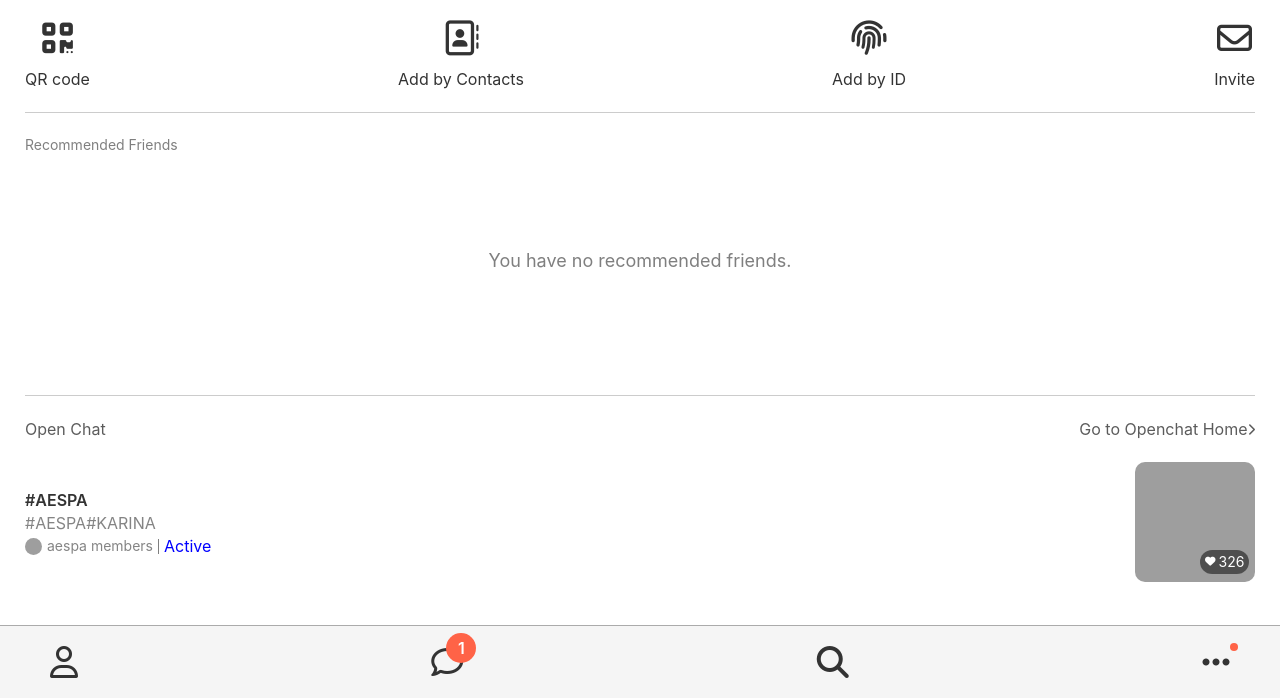
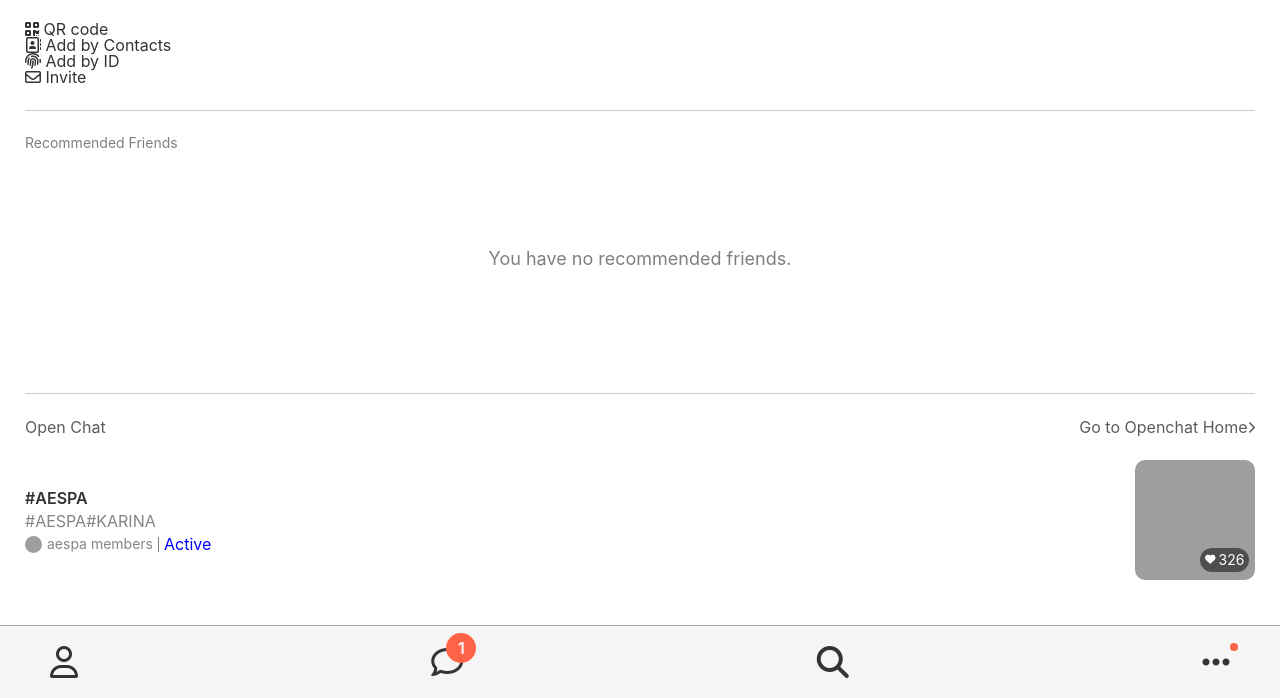
Before and after one commit to kakao-5km/kokoa-clone, a plain HTML site: page find.html in a window 1280 px wide. Shown: the part 102-800 px from the top of the page. Drawn offline with Linux system fonts and the light colour scheme; grey boxes are pictures that could not be loaded.

Commit message:
Update find.css

```diff
--- a/css/screens/find.css
+++ b/css/screens/find.css
@@ -1,22 +1,3 @@
-.find-icons {
-  display: flex;
-  justify-content: space-between;
-}
-
-.find-icons__icon {
-  display: flex;
-  flex-direction: column;
-  align-items: center;
-}
-
-.find-icons__icon i {
-  font-size: 35px;
-}
-
-.find-icons__icon span {
-  margin-top: 15px;
-}
-
 .recommended-friends {
   margin: 25px 0px;
   padding: 25px 0px;
```
